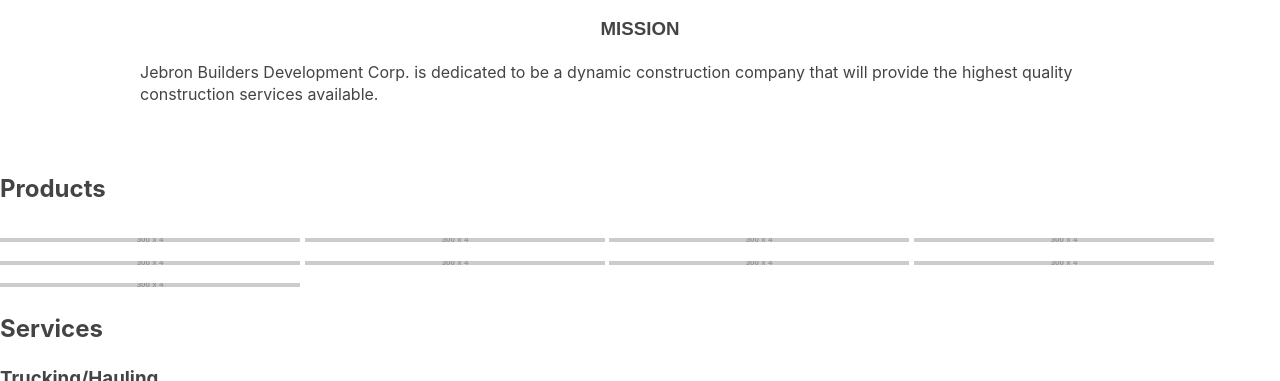
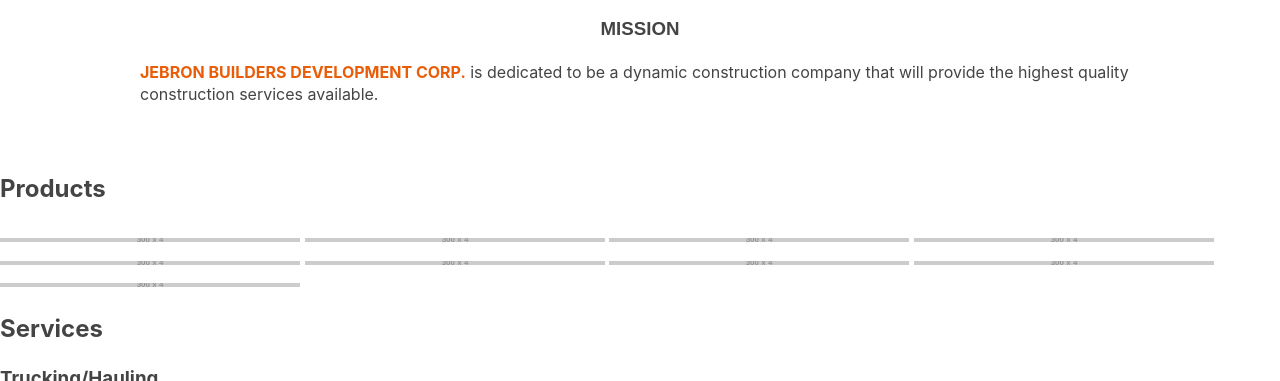
Before and after one commit to golden-devs/jebron-builders-website, a plain HTML site: page src/index.html in a window 1280 px wide. Shown: the part 719-1100 px from the top of the page. Drawn offline with Linux system fonts and the light colour scheme; placeholder pictures from the web are drawn by us; a web font is replaced by a local one.

Commit message:
Write brand styles

```diff
--- a/src/assets/stylesheets/main.css
+++ b/src/assets/stylesheets/main.css
@@ -31,6 +31,16 @@
   padding: 0;
   position: absolute;
   width: 1px;
+}
+
+/**
+ * Accented uppercase text for styling the company name in text.
+ */
+
+.brand {
+  color: #e95d09;
+  font-weight: 700;
+  text-transform: uppercase;
 }
 
 /**
```
